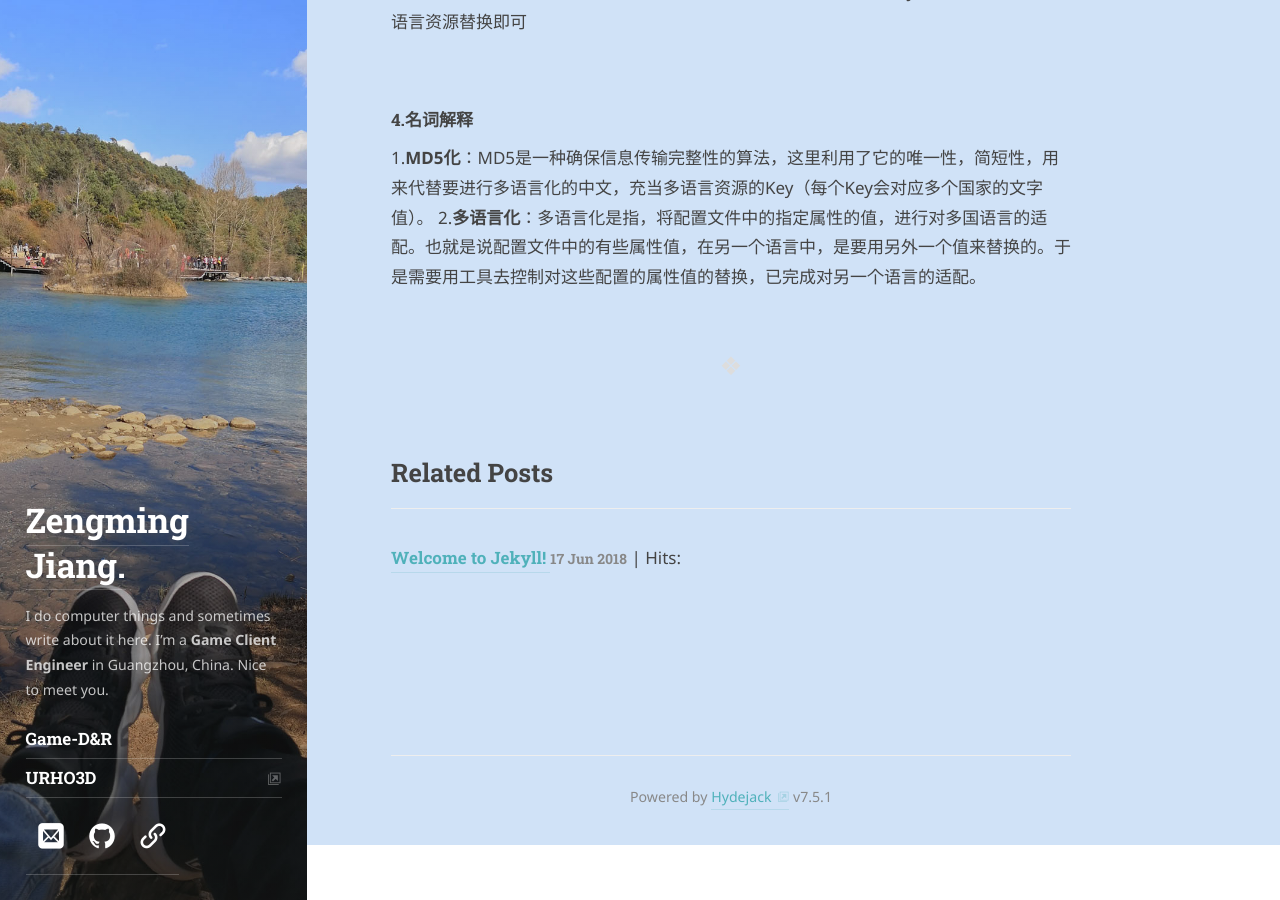
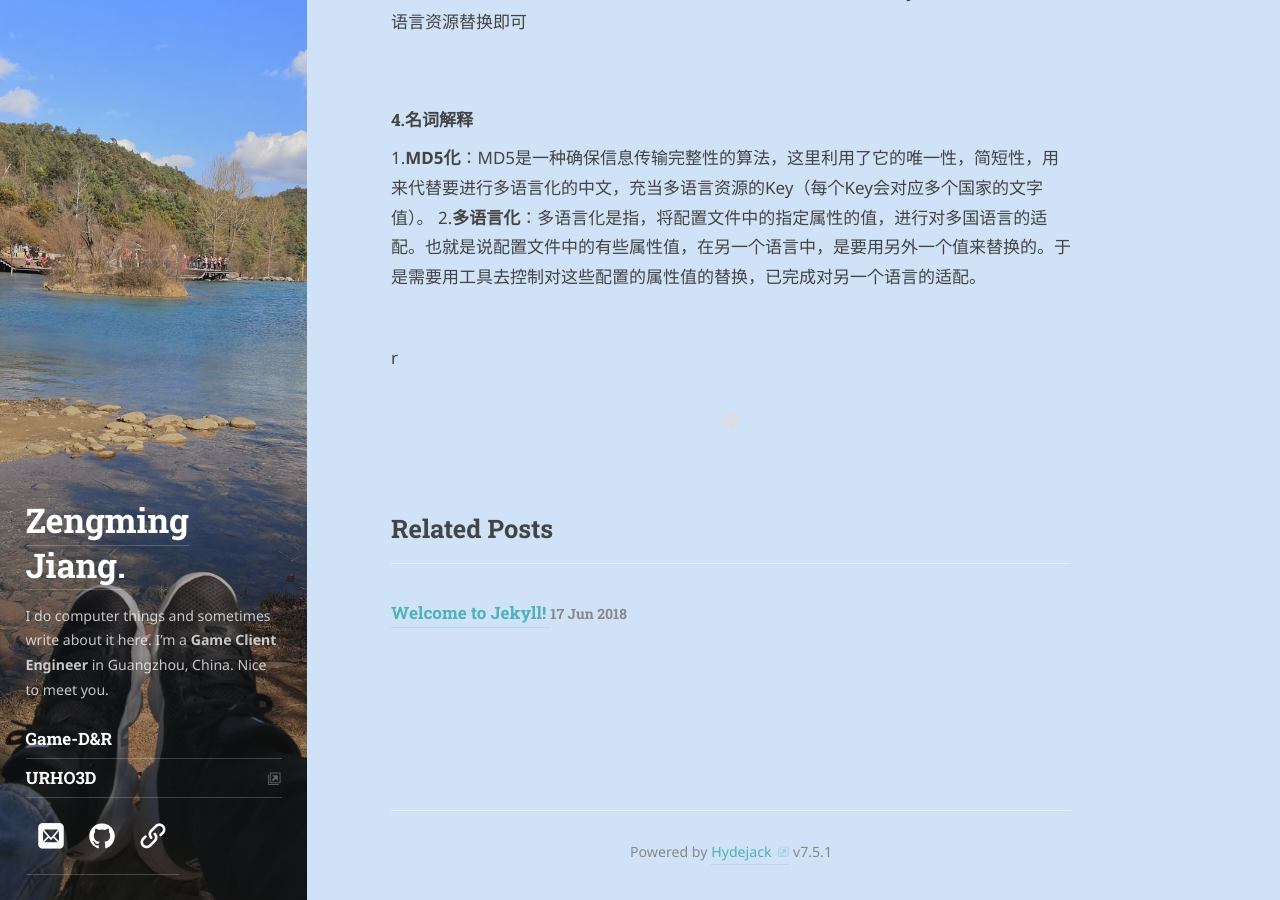
Before and after one commit to ZengmingJiang/ZengmingJiang.github.io, a Jekyll site: the page built from _posts/2018-8-12-localization.markdown, in a window 1280 px wide and 900 px high, scrolled down 5237 px. Built offline with Jekyll 4.4.1, drawn with Linux system fonts in a browser that asks for light colours; nearby versions of some CDN libraries; some web fonts are replaced; comment, search, counter and statistics services are not loaded.

Commit message:
repair hits system bug
the bug is : can not statistic the hit number of post

```diff
--- /dev/null
+++ b/_includes/post-list-item-none-hits.html
@@ -0,0 +1,16 @@
+{% assign post = include.post %}
+{% assign format = include.format | default:site.data.strings.date_formats.related_post | default:"%d %b %Y" %}
+
+<li>
+  <a href="{{ post.url | relative_url }}" class="h4 flip-title">
+    <span>{{ post.title }}</span>
+  </a>
+  <time class="heading faded fine" datetime="{{ post.date | date_to_xmlschema }}">{{ post.date | date:format }}</time>
+              {% if false %}
+        <span id="{{ post.url }}" class="leancloud_visitors" data-flag-title="{{ post.title }}">
+         <span class="post-meta-divider">|</span>
+         <span class="post-meta-item-text"> Hits:  </span>
+         <span class="leancloud-visitors-count"></span>
+        </span>
+    {% endif %}
+</li>
--- a/_includes/post.html
+++ b/_includes/post.html
@@ -41,3 +41,4 @@
     </footer>
   {% endunless %}
 </article>
+r
--- a/_includes/related-posts.html
+++ b/_includes/related-posts.html
@@ -16,7 +16,7 @@
 
   <ul class="related-posts">
     {% for post in related_posts limit:3 %}
-      {% include post-list-item.html post=post %}
+      {% include post-list-item-none-hits.html post=post %}
     {% endfor %}
   </ul>
 </aside>
--- a/_layouts/default.html
+++ b/_layouts/default.html
@@ -59,5 +59,3 @@ layout: base
     </ul>
   {% endif %}
 </article>
-
-{% include leancloud-analytics.html %}
```
